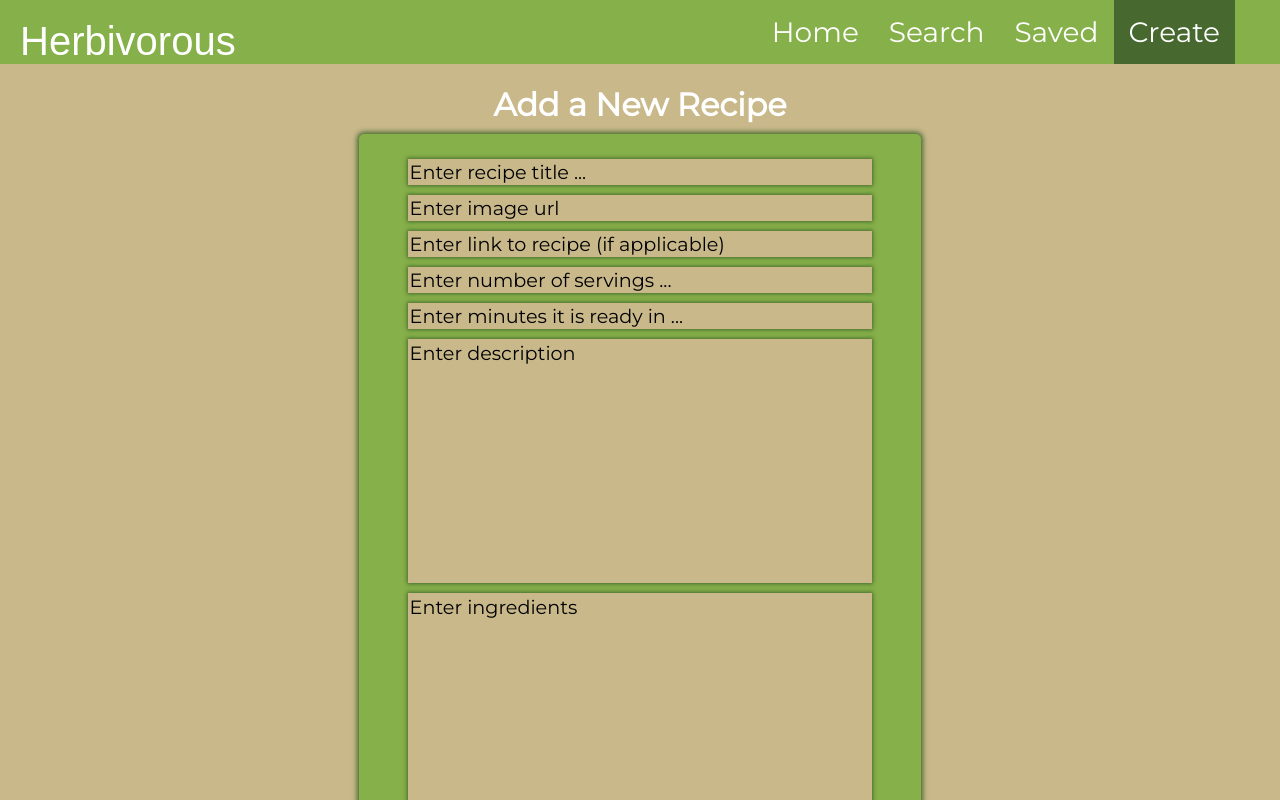
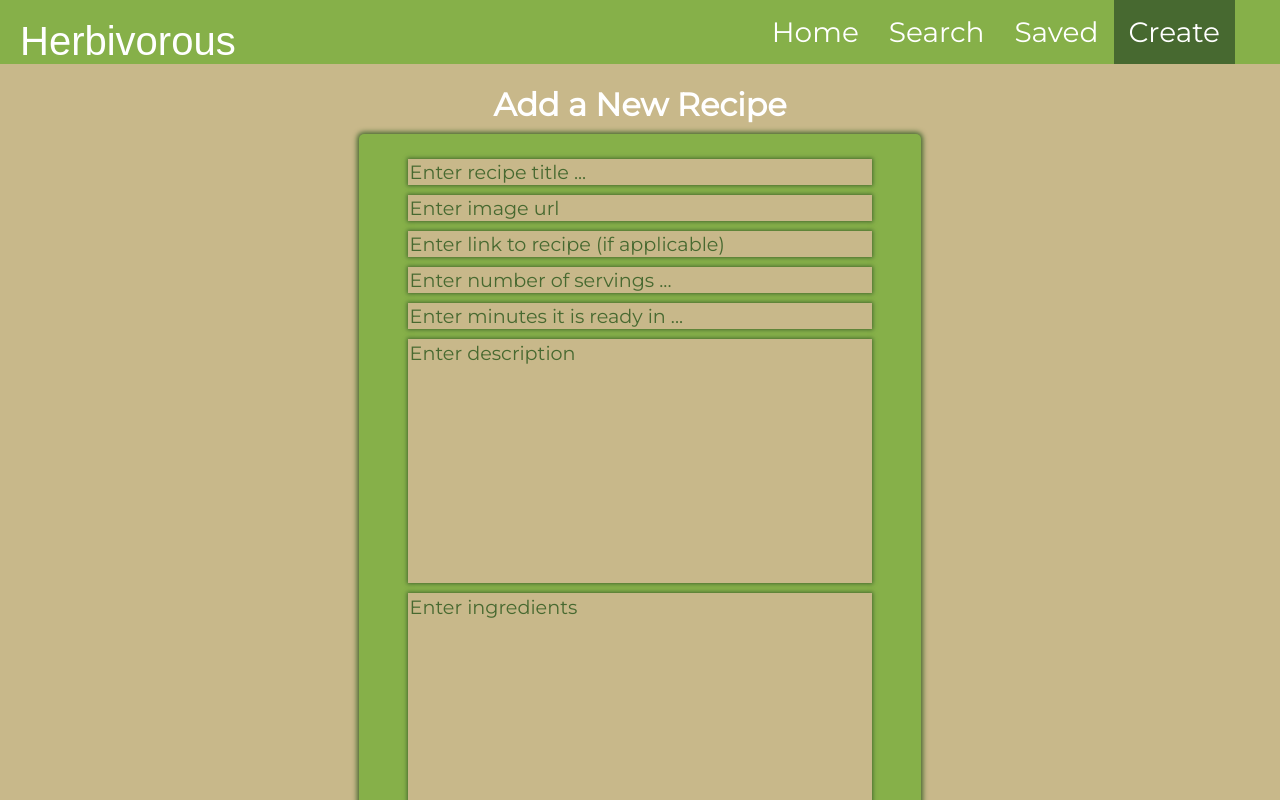
Before and after one commit to Pete-Fowler/herbivorous, a React (Create React App) app: page /submit in a window 1280 px wide. Built offline with nearby package versions, Linux system fonts and the light colour scheme; no server answers; data requests are answered from the project's data file; a web font is replaced by a local one.

Commit message:
Change placeholder color

```diff
--- a/src/styles/Submit.css
+++ b/src/styles/Submit.css
@@ -6,6 +6,7 @@
 }
 
 #submit h1 {
+  color: white;
   margin-bottom: 0px;
 }
 
@@ -23,7 +24,7 @@
 }
 
 #submit input::placeholder, #submit textarea::placeholder {
-  color: black;
+  color: var(--greenD);
   font-family: 'Montserrat', sans-serif;
   font-size: 1.2rem;
 }
@@ -32,6 +33,7 @@
   outline: none;
   transition: .6s;
   transform: scale(1.02);
+  border: 1px solid ;
 }
 
 #submit input, #submit textarea {
```
